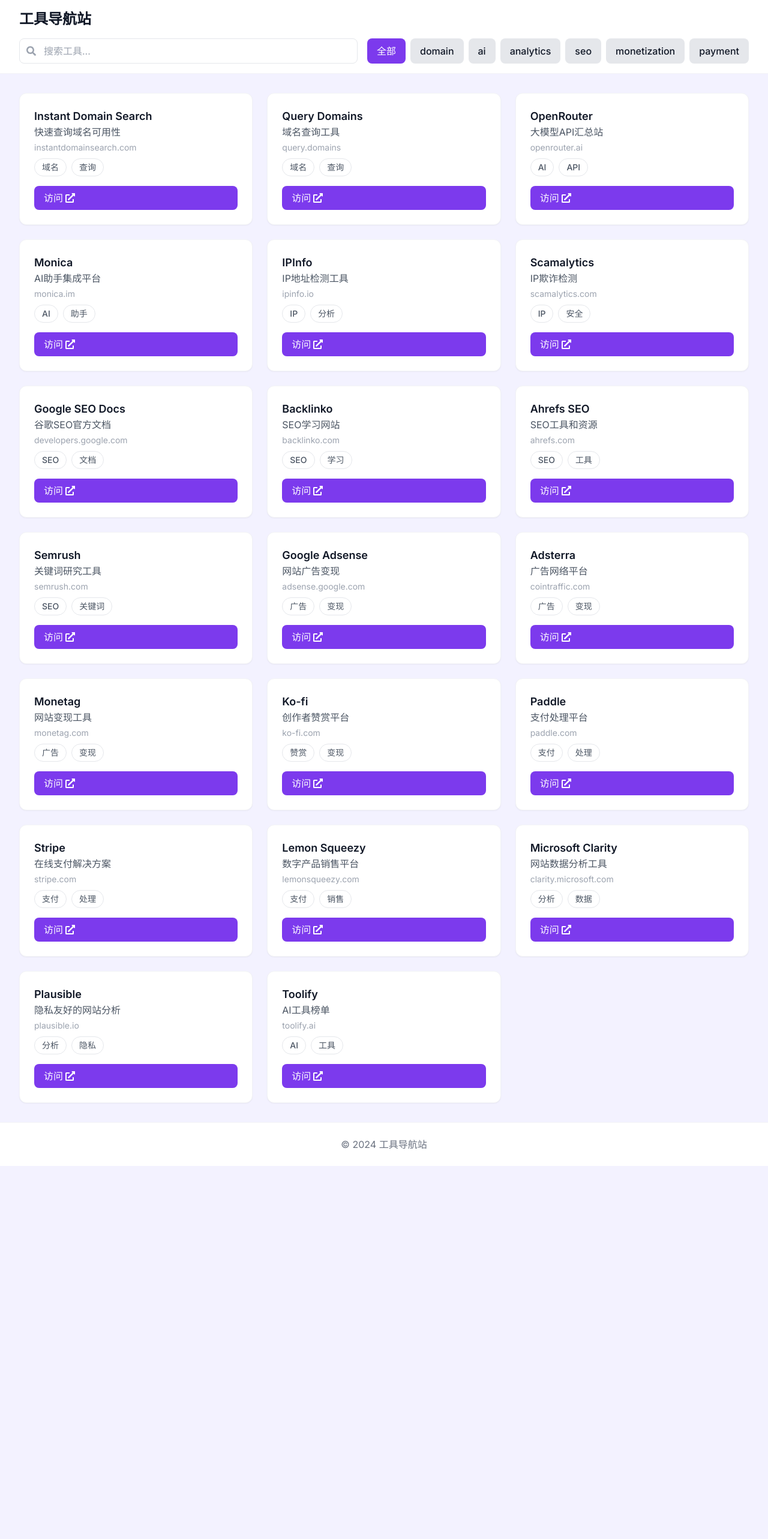
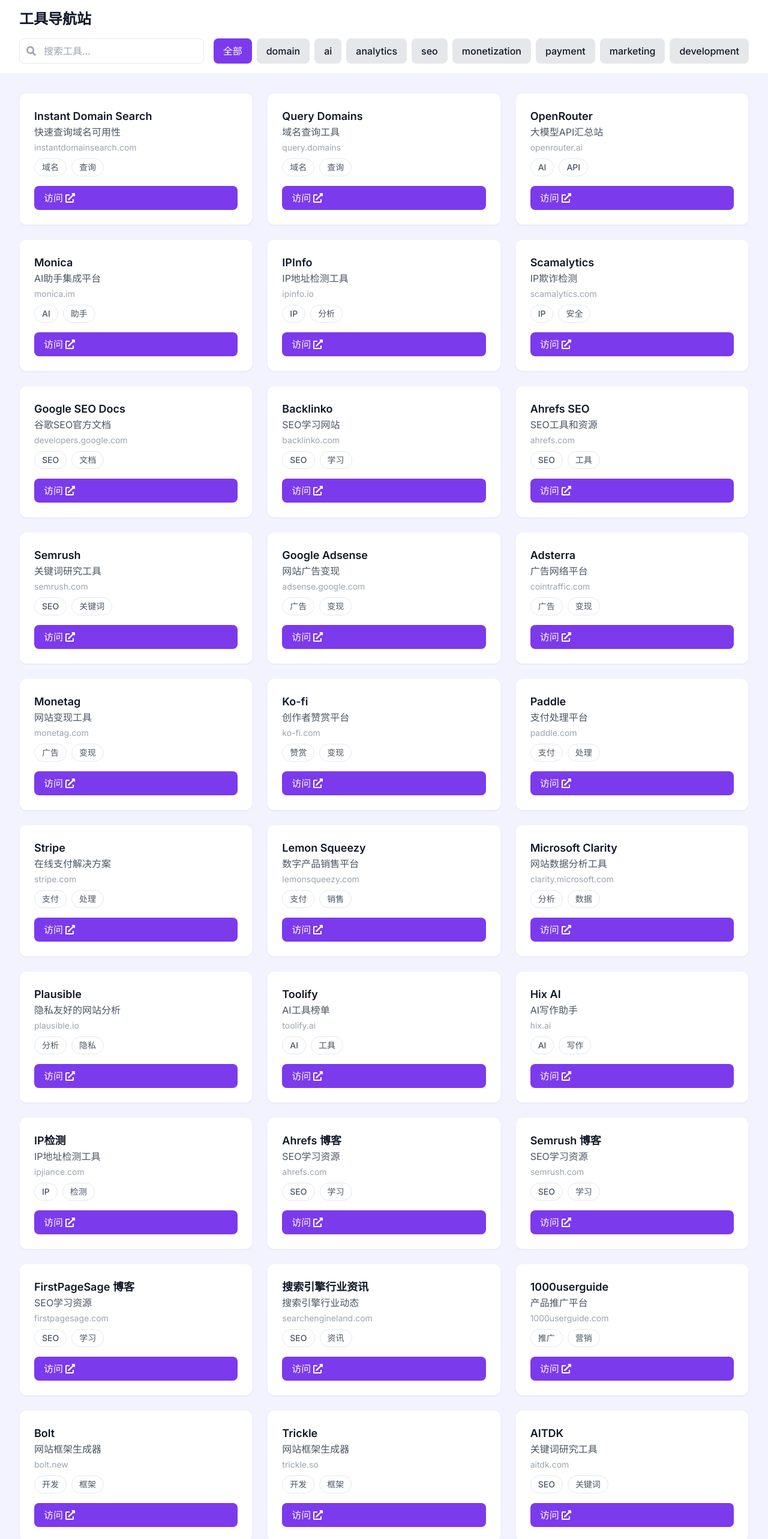
Before and after one commit to lxl870519/toolNavigator, a Next.js app: page / in a window 1280 px wide. Shown: the top 2566 px of the page at 60% size. Before the commit the page ends 1944 px from the top, so only its background shows below. Built offline with nearby package versions, Linux system fonts and the light colour scheme.

Commit message:
feat: 添加更多工具到导航站

```diff
--- a/src/data/tools.ts
+++ b/src/data/tools.ts
@@ -160,5 +160,165 @@
     url: 'https://www.toolify.ai/Best-AI-Tools-revenue',
     category: 'ai',
     tags: ['AI', '工具']
+  },
+  {
+    id: '21',
+    name: 'Hix AI',
+    description: 'AI写作助手',
+    url: 'https://hix.ai/home',
+    category: 'ai',
+    tags: ['AI', '写作']
+  },
+  {
+    id: '22',
+    name: 'IP检测',
+    description: 'IP地址检测工具',
+    url: 'https://ipjiance.com/',
+    category: 'analytics',
+    tags: ['IP', '检测']
+  },
+  {
+    id: '23',
+    name: 'Ahrefs 博客',
+    description: 'SEO学习资源',
+    url: 'https://ahrefs.com/blog/',
+    category: 'seo',
+    tags: ['SEO', '学习']
+  },
+  {
+    id: '24',
+    name: 'Semrush 博客',
+    description: 'SEO学习资源',
+    url: 'https://www.semrush.com/blog/',
+    category: 'seo',
+    tags: ['SEO', '学习']
+  },
+  {
+    id: '25',
+    name: 'FirstPageSage 博客',
+    description: 'SEO学习资源',
+    url: 'https://firstpagesage.com/seo-blog/',
+    category: 'seo',
+    tags: ['SEO', '学习']
+  },
+  {
+    id: '26',
+    name: '搜索引擎行业资讯',
+    description: '搜索引擎行业动态',
+    url: 'https://searchengineland.com/',
+    category: 'seo',
+    tags: ['SEO', '资讯']
+  },
+  {
+    id: '27',
+    name: '1000userguide',
+    description: '产品推广平台',
+    url: 'https://1000userguide.com/',
+    category: 'marketing',
+    tags: ['推广', '营销']
+  },
+  {
+    id: '28',
+    name: 'Bolt',
+    description: '网站框架生成器',
+    url: 'https://bolt.new/',
+    category: 'development',
+    tags: ['开发', '框架']
+  },
+  {
+    id: '29',
+    name: 'Trickle',
+    description: '网站框架生成器',
+    url: 'https://www.trickle.so/',
+    category: 'development',
+    tags: ['开发', '框架']
+  },
+  {
+    id: '30',
+    name: 'AITDK',
+    description: '关键词研究工具',
+    url: 'https://aitdk.com/zh',
+    category: 'seo',
+    tags: ['SEO', '关键词']
+  },
+  {
+    id: '31',
+    name: 'Google Analytics',
+    description: '网站数据分析工具',
+    url: 'https://analytics.google.com/',
+    category: 'analytics',
+    tags: ['分析', '数据']
+  },
+  {
+    id: '32',
+    name: 'Google Search Console',
+    description: '网站搜索表现分析',
+    url: 'https://search.google.com/search-console',
+    category: 'seo',
+    tags: ['SEO', '分析']
+  },
+  {
+    id: '33',
+    name: 'Google Trends',
+    description: '关键词趋势分析',
+    url: 'https://trends.google.com/trends/',
+    category: 'seo',
+    tags: ['SEO', '趋势']
+  },
+  {
+    id: '34',
+    name: 'Buy Me A Coffee',
+    description: '创作者赞赏平台',
+    url: 'https://buymeacoffee.com/',
+    category: 'monetization',
+    tags: ['赞赏', '变现']
+  },
+  {
+    id: '35',
+    name: 'Gumroad',
+    description: '数字产品销售平台',
+    url: 'https://gumroad.com/',
+    category: 'monetization',
+    tags: ['销售', '变现']
+  },
+  {
+    id: '36',
+    name: 'Creem',
+    description: '支付处理平台',
+    url: 'https://www.creem.io/',
+    category: 'payment',
+    tags: ['支付', '处理']
+  },
+  {
+    id: '37',
+    name: 'There\'s An AI For That',
+    description: 'AI工具需求列表',
+    url: 'https://theresanaiforthat.com/requests',
+    category: 'ai',
+    tags: ['AI', '工具']
+  },
+  {
+    id: '38',
+    name: 'Ahrefs 外链检查器',
+    description: '外链分析工具',
+    url: 'https://ahrefs.com/backlink-checker/',
+    category: 'seo',
+    tags: ['SEO', '外链']
+  },
+  {
+    id: '39',
+    name: 'Ahrefs 关键词难度',
+    description: '关键词难度分析工具',
+    url: 'https://ahrefs.com/keyword-difficulty',
+    category: 'seo',
+    tags: ['SEO', '关键词']
+  },
+  {
+    id: '40',
+    name: '谷歌下拉词',
+    description: '关键词建议工具',
+    url: 'https://www.searchsuggest.tips/',
+    category: 'seo',
+    tags: ['SEO', '关键词']
   }
 ]
```
